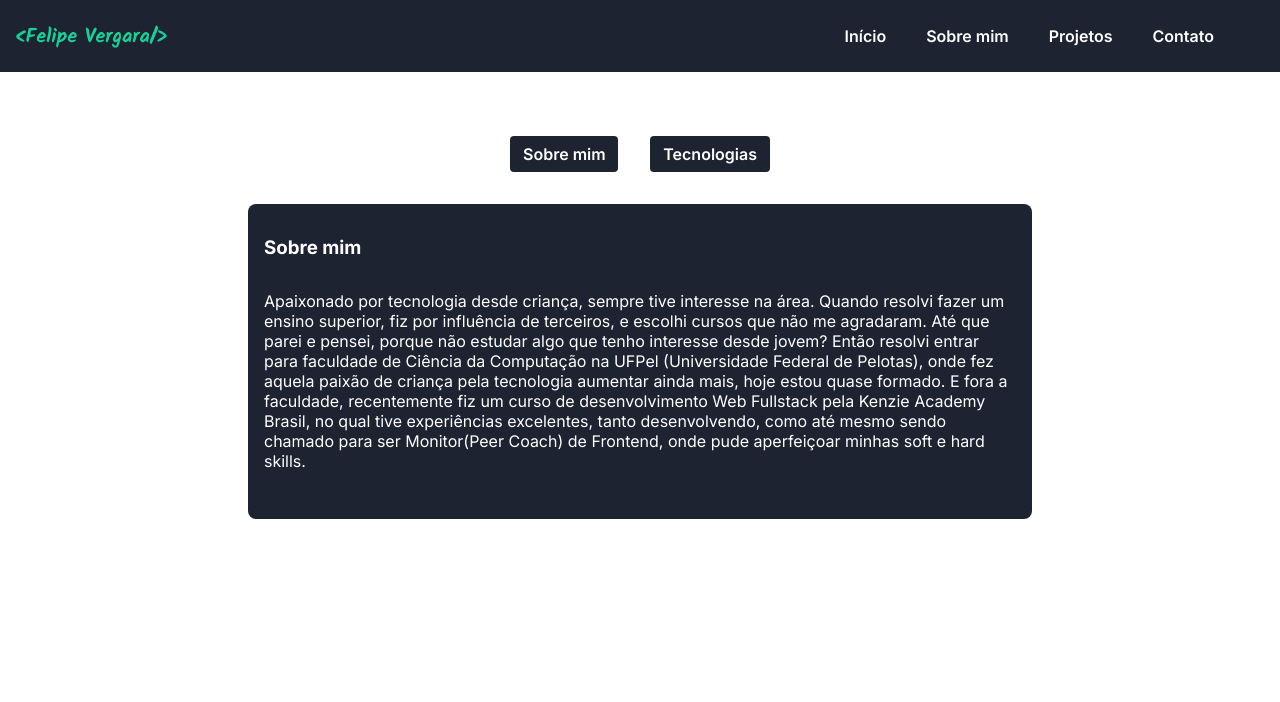
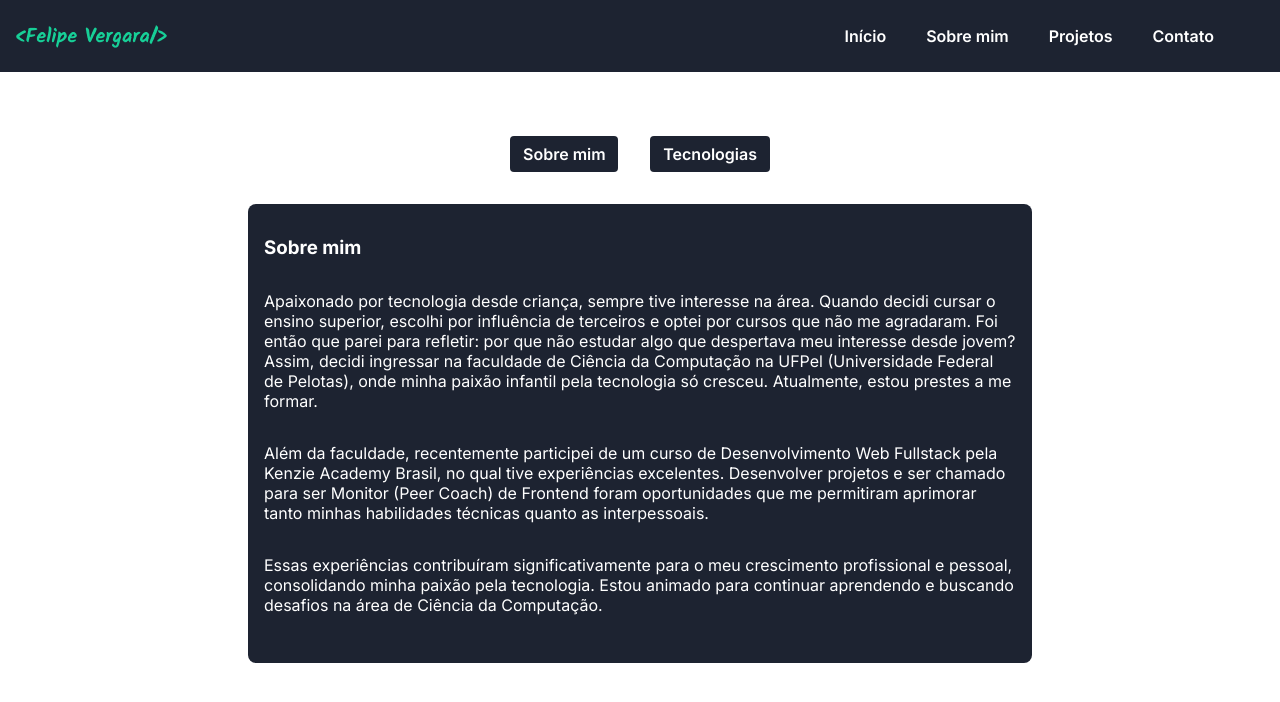
Before and after one commit to felipekv/portfolio, a React (Vite) app: page /sobre in a window 1280 px wide. Shown: the top 702 px of the page. Built offline with nearby package versions, Linux system fonts and the light colour scheme.

Commit message:
feat: alterado texto na pagina sobre

```diff
--- a/src/pages/about/index.jsx
+++ b/src/pages/about/index.jsx
@@ -50,21 +50,14 @@ const About = () => {
                 <section id="about" className={aboutMeIsOpen ? "active" : "disabled"}>
                     <h3>Sobre mim</h3>
                     <p>
-                        Apaixonado por tecnologia desde criança, sempre tive
-                        interesse na área. Quando resolvi fazer um ensino
-                        superior, fiz por influência de terceiros, e escolhi
-                        cursos que não me agradaram. Até que parei e pensei,
-                        porque não estudar algo que tenho interesse desde jovem?
-                        Então resolvi entrar para faculdade de Ciência da
-                        Computação na UFPel (Universidade Federal de Pelotas),
-                        onde fez aquela paixão de criança pela tecnologia
-                        aumentar ainda mais, hoje estou quase formado. E fora a
-                        faculdade, recentemente fiz um curso de desenvolvimento
-                        Web Fullstack pela Kenzie Academy Brasil, no qual tive
-                        experiências excelentes, tanto desenvolvendo, como até
-                        mesmo sendo chamado para ser Monitor(Peer Coach) de
-                        Frontend, onde pude aperfeiçoar minhas soft e hard
-                        skills.
+                        Apaixonado por tecnologia desde criança, sempre tive interesse na área. Quando decidi cursar o ensino superior, escolhi por influência de terceiros e optei por cursos que não me agradaram. Foi então que parei para refletir: por que não estudar algo que despertava meu interesse desde jovem? Assim, decidi ingressar na faculdade de Ciência da Computação na UFPel (Universidade Federal de Pelotas), onde minha paixão infantil pela tecnologia só cresceu. Atualmente, estou prestes a me formar.
+
+                    </p>
+                    <p>
+                        Além da faculdade, recentemente participei de um curso de Desenvolvimento Web Fullstack pela Kenzie Academy Brasil, no qual tive experiências excelentes. Desenvolver projetos e ser chamado para ser Monitor (Peer Coach) de Frontend foram oportunidades que me permitiram aprimorar tanto minhas habilidades técnicas quanto as interpessoais.
+                    </p>
+                    <p>
+                        Essas experiências contribuíram significativamente para o meu crescimento profissional e pessoal, consolidando minha paixão pela tecnologia. Estou animado para continuar aprendendo e buscando desafios na área de Ciência da Computação.
                     </p>
                 </section>
                 <section
```
Also changed, not shown: 1 other file (tests, documents, lock files or other folders).
